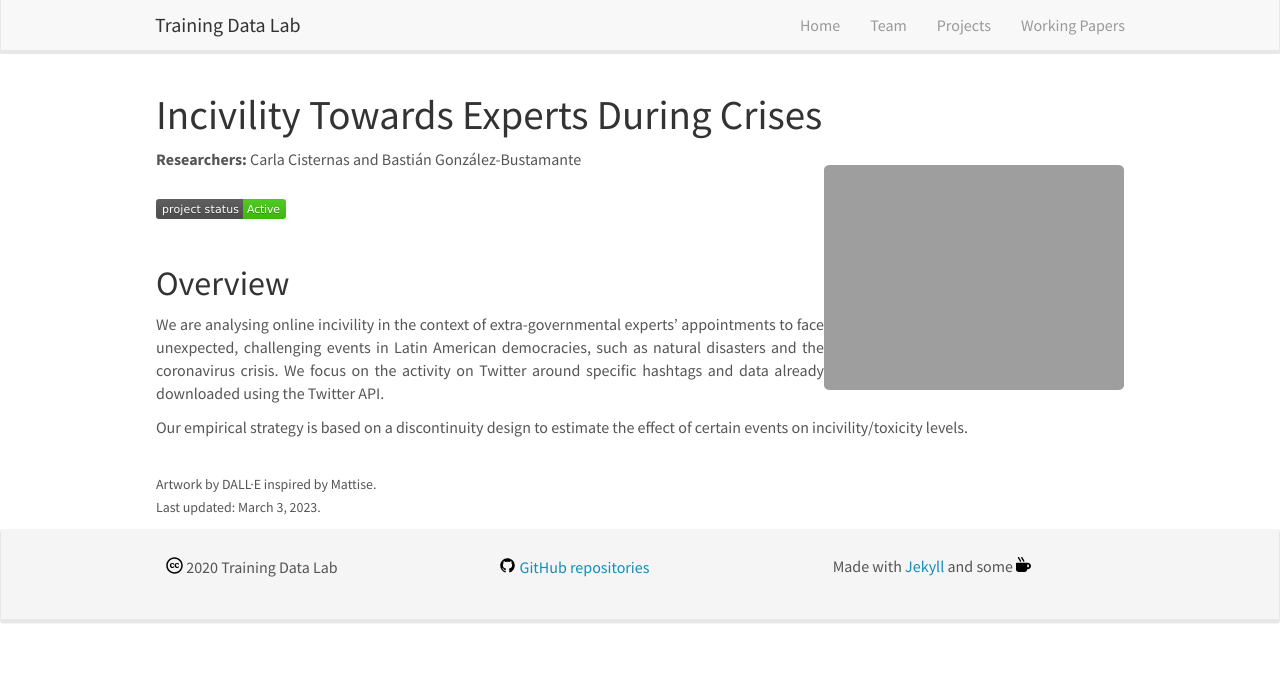
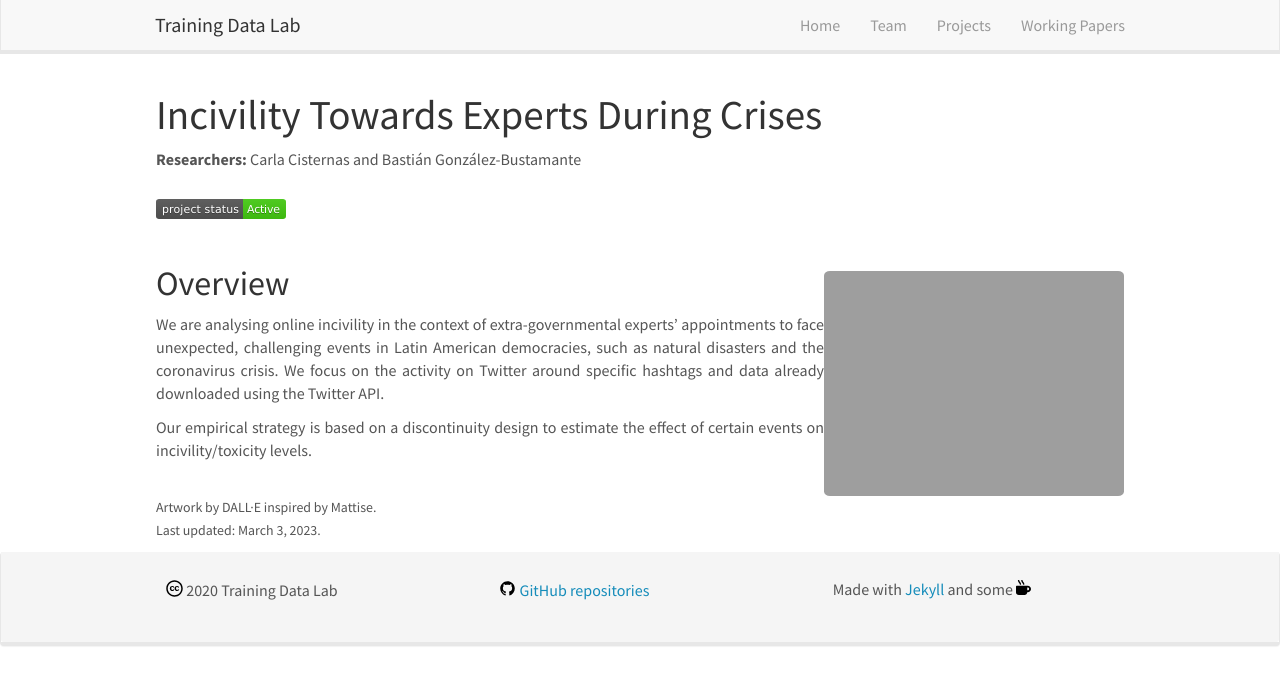
Before and after one commit to training-datalab/old-training-datalab.com, a Jekyll site: the page built from _pages/incivility-towards-experts-during-crises.md, in a window 1280 px wide. Shown: the top 685 px of the page. Built offline with Jekyll 4.4.1, drawn with Linux system fonts in a browser that asks for light colours; nearby versions of some CDN libraries.

Commit message:
Update incivility-towards-experts-during-crises.md

```diff
--- a/_pages/incivility-towards-experts-during-crises.md
+++ b/_pages/incivility-towards-experts-during-crises.md
@@ -8,11 +8,11 @@ permalink: /projects/incivility-towards-experts-during-crises
 
 # Incivility Towards Experts During Crises
 
-![]({{ site.url }}{{ site.baseurl }}/images/projects/experts_dalle.png){: style="width: 300px; float: right; border: 10px"}
-
 **Researchers:** Carla Cisternas and Bastián González-Bustamante
 
 ![Project Status: Active]({{ site.url }}{{ site.baseurl }}/badges/project_status/project_active.svg)
+
+![]({{ site.url }}{{ site.baseurl }}/images/projects/experts_dalle.png){: style="width: 300px; float: right; border: 10px"}
 
 ## Overview
 
```
